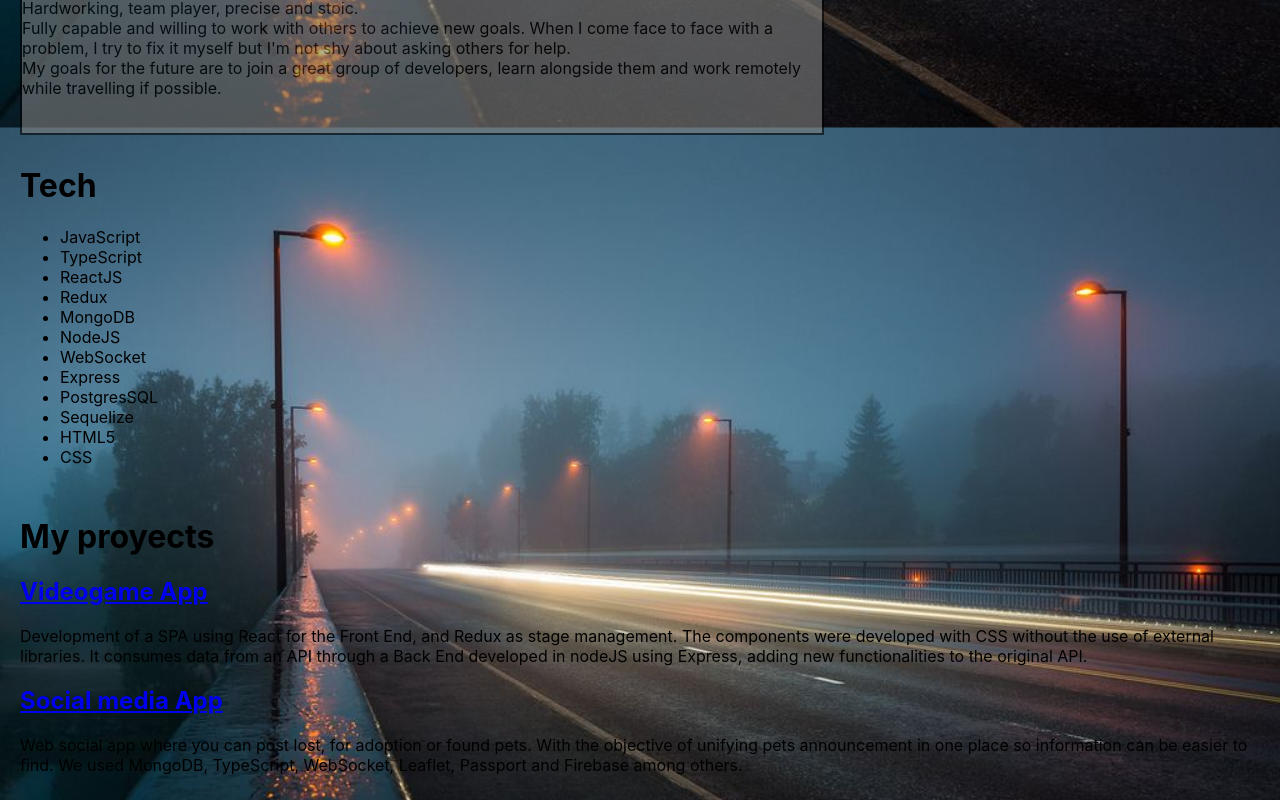
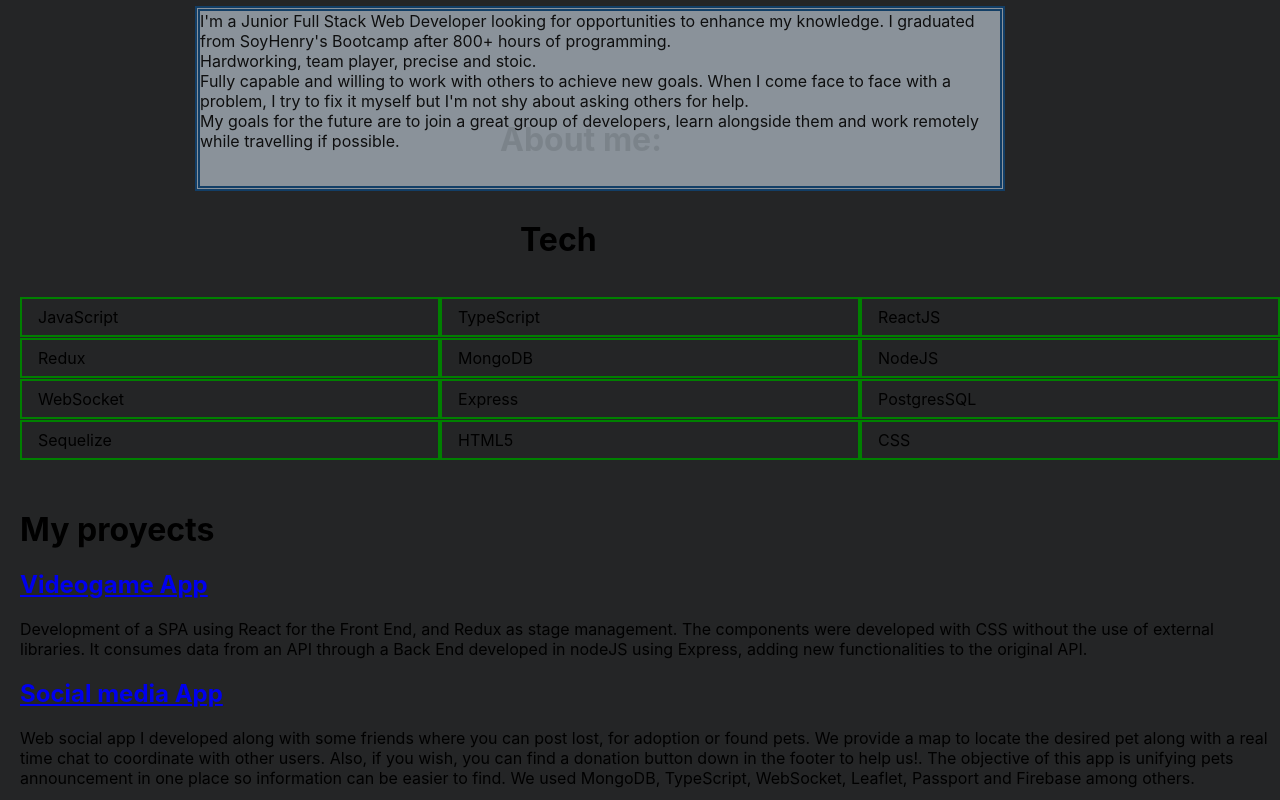
Before and after one commit to JustBecerra/Portfolio, a React (Create React App) app: page / in a window 1280 px wide. Shown: the part 720-1520 px from the top of the page. Built offline with nearby package versions, Linux system fonts and the light colour scheme.

Commit message:
mas estilitos

```diff
--- a/src/App.css
+++ b/src/App.css
@@ -4,12 +4,17 @@
   height:400px;
 } */
 
-body{
+.imagenfondo{
   background-image: url('../src/components/imgs/night\ road.jpg');
   background-repeat: no-repeat;
   background-size: cover;
-  background-attachment: fixed;
+  /* background-attachment: fixed; */
   box-sizing: border-box;
+  height:650px;
+}
+
+body{
+  background-color: #242526;
 }
 
 .profilePic{
--- a/src/App.js
+++ b/src/App.js
@@ -14,12 +14,12 @@ function App() {
 
   const theme = createTheme({
     typography: {
-      palette: {
-        // primary: {
-        //   main: '#00cc44',
-        //   dark: '#000000',
-        // },
-      },
+      // palette: {
+      //   primary: {
+      //     main: '#242526',
+      //     dark: '#000000',
+      //   },
+      // },
       fontFamily: [
         '-apple-system',
         'BlinkMacSystemFont',
@@ -37,11 +37,11 @@ function App() {
 
   return (
     <div>
-       <div>
+       <div className='imagenfondo'>
          <img className='profilePic' src={pic} alt="nothing"/>
            <Typography variant="p" className='welcometext'>
              <ThemeProvider theme={theme}>
-              <Box fontFamily='BlinkMacSystemFont' color='primary.dark' fontSize='65px'>
+              <Box fontFamily='BlinkMacSystemFont' fontSize='65px'>
               Hello there,<br/>
               I'm Justo Becerra<br/>
               Full Stack Developer<br/>
--- a/src/components/PersonalInfo/Techs.jsx
+++ b/src/components/PersonalInfo/Techs.jsx
@@ -1,23 +1,34 @@
 import './techs.css'
+import { Box } from '@material-ui/core'
+import { ListItem } from '@material-ui/core'
 
 export default function Techs(){
     return(
         <div className='list'>
-            <h1>Tech</h1>
-            <ul>
-                <li>JavaScript</li>
-                <li>TypeScript</li>
-                <li>ReactJS</li>
-                <li>Redux</li>
-                <li>MongoDB</li>
-                <li>NodeJS</li>
-                <li>WebSocket</li>
-                <li>Express</li>
-                <li>PostgresSQL</li>
-                <li>Sequelize</li>
-                <li>HTML5</li>
-                <li>CSS</li>
-            </ul>
+            <h1 className='techtitle'>Tech</h1>
+            <Box
+            sx={{
+                display: 'grid',
+                columnGap: 0.1,
+                rowGap: 1,
+                gridTemplateColumns: 'repeat(3, 1fr)',
+
+              }}
+              className='box'
+            >
+                <ListItem className='singletech'>JavaScript</ListItem>
+                <ListItem className='singletech'>TypeScript</ListItem>
+                <ListItem className='singletech'>ReactJS</ListItem>
+                <ListItem className='singletech'>Redux</ListItem>
+                <ListItem className='singletech'>MongoDB</ListItem>
+                <ListItem className='singletech'>NodeJS</ListItem>
+                <ListItem className='singletech'>WebSocket</ListItem>
+                <ListItem className='singletech'>Express</ListItem>
+                <ListItem className='singletech'>PostgresSQL</ListItem>
+                <ListItem className='singletech'>Sequelize</ListItem>
+                <ListItem className='singletech'>HTML5</ListItem>
+                <ListItem className='singletech'>CSS</ListItem>
+            </Box>
         </div>
     )
 }
--- a/src/components/PersonalInfo/intro.css
+++ b/src/components/PersonalInfo/intro.css
@@ -2,15 +2,16 @@
     margin-left: 20px;
     width:800px;
     height:175px;
-    background:gray;
+    background: #cedbe7;
     opacity:0.6;
     position:relative;
-    top:140px;
-    border: 2px solid black;
+    top:60px;
+    left:175px;
+    border: 5px double #074f92;
 }
 
 .Aboutme{
-  margin-left: 20px;
-  position:relative;
-  top:150px;
+  position:absolute;
+  bottom:-100px;
+  left:500px;
 }
--- a/src/components/PersonalInfo/techs.css
+++ b/src/components/PersonalInfo/techs.css
@@ -3,3 +3,18 @@
     position: relative;
     top:150px;
 }
+
+.techtitle{
+    position:absolute;
+    left:500px;
+    bottom:180px;
+}
+
+.box{
+    /* position:relative;
+    left:10px; */
+}
+
+.singletech{
+    border:2px solid green;
+}
--- a/src/components/Proyects/Proyects.jsx
+++ b/src/components/Proyects/Proyects.jsx
@@ -20,9 +20,11 @@ export default function Proyects(){
                   <h2>Social media App</h2>
                 </a>
                 <p>
-                    Web social app where you can post lost, for adoption or found pets. With the objective of
-                    unifying pets announcement in one place so information can be easier to find. We used
-                    MongoDB, TypeScript, WebSocket, Leaflet, Passport and Firebase among others.
+                    Web social app I developed along with some friends where you can post lost, for adoption or found pets.
+                    We provide a map to locate the desired pet along with a real time chat to coordinate with other users.
+                    Also, if you wish, you can find a donation button down in the footer to help us!.
+                    The objective of this app is unifying pets announcement in one place so information can be easier to find.
+                    We used MongoDB, TypeScript, WebSocket, Leaflet, Passport and Firebase among others.
                 </p>
             </div>
         </div>
```
Also changed, not shown: 1 other file (tests, documents, lock files or other folders).
